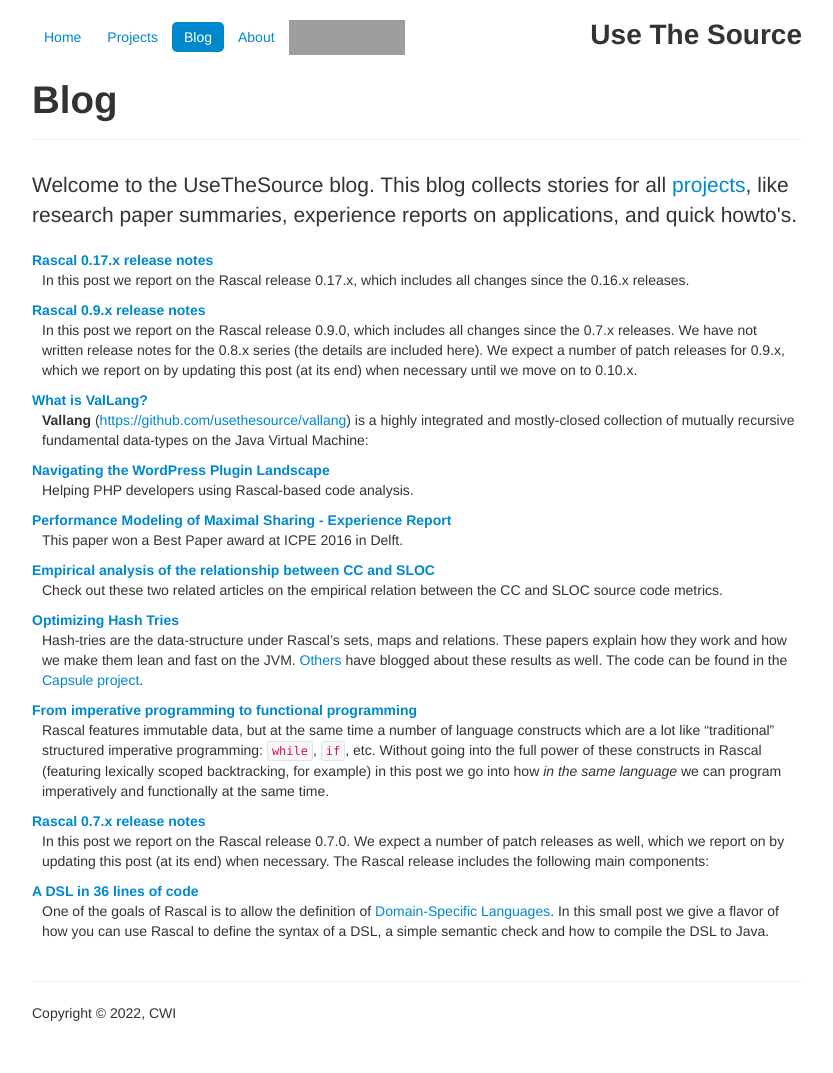
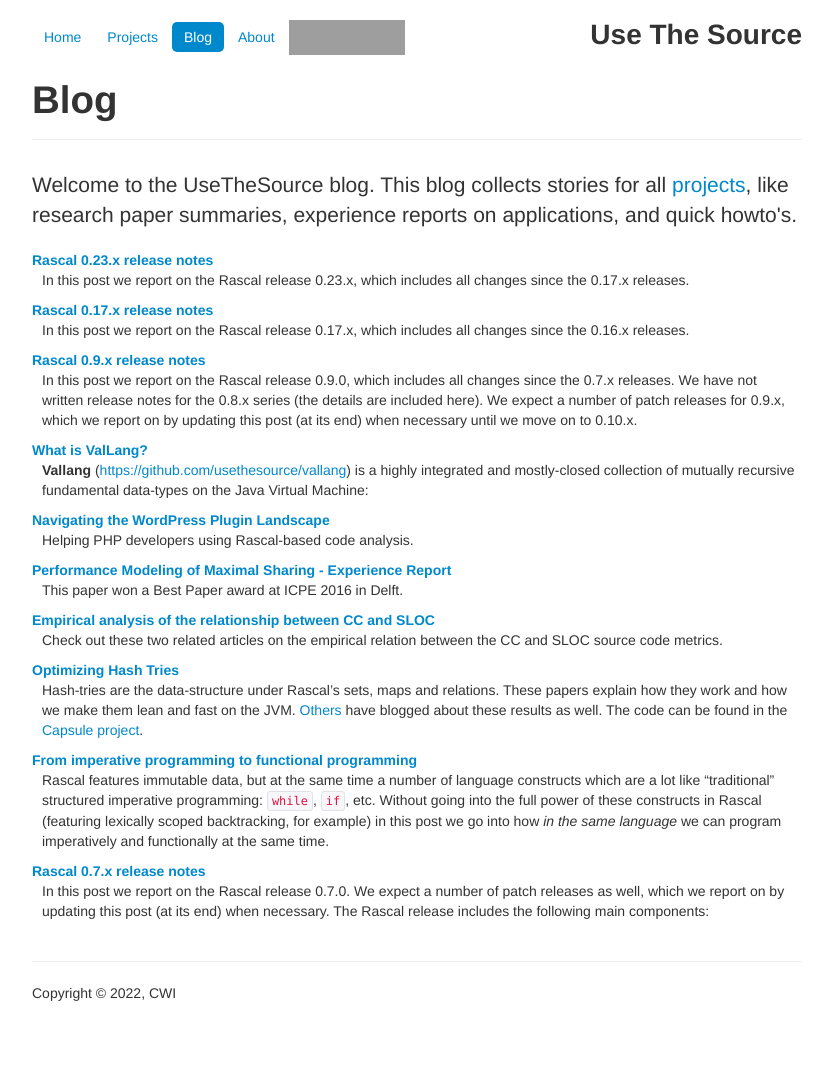
Before and after one commit to usethesource/usethesource.github.io, a Jekyll site: the page built from blog/index.html, in a window 1280 px wide. Shown: the whole page, without its empty margins (223-1056 px from the left). Built offline with Jekyll 4.4.1, drawn with Linux system fonts in a browser that asks for light colours; some of the changed lines change nothing that is shown; grey boxes are pictures that could not be loaded.

Commit message:
release notes for 0.23.x

```diff
--- /dev/null
+++ b/_posts/2022-04-20-rascal-0-23-x-release-notes.md
@@ -0,0 +1,59 @@
+---
+layout: post
+published: true
+author: "Jurgen J. Vinju"
+authorlink: "http://www.rascal-mpl.org"
+title: "Rascal 0.23.x release notes"
+---
+
+In this post we report on the Rascal release 0.23.x, which includes all changes since the 0.17.x releases.
+
+---
+
+## Release 0.23.0 - April 10th, 2022
+
+The 0.23.0 release marks the end of the migration of all Rascal supporting libraries (vallang, capsule) and the Rascal interpreter to **Java 11**. The contributors include Paul Klint, Jouke Stoel, Mauricio Verano Merino, Tijs van der Storm, Rodin Aarssen, Arnold Lankamp, Davy Landman, Pieter Olivier and Jurgen Vinju.
+
+We report on intermediate releases 0.18.x, 0.19.x, 0.20.x, 0.21.x and 0.22.x as well as these had not lead to a release of the Rascal Eclipse plugins or a stable release of the commandline version.
+
+**Generating Eclipse and VScode Plugins**
+
+This port to Java 11 implies that the current [stable release of the Rascal Eclipse plugin](https://update.rascal-mpl.org/stable/) works again with the latest releases of Eclipse from 2021 and 2022. In the meantime
+releases of the [rascal-language-server extension](https://marketplace.visualstudio.com/items?itemName=usethesource.rascalmpl) for VScode have been developed. This has had some impact on the modules in the standard library concerning interaction with DSLs and interactions with the IDE (`util::IDEServices`, `util::Monitor` and `util::IDE`. The old API still works and it is backward compatible in Eclipse. However, if you want to port your DSL to VScode, there are minor changes in how to wrap your extension and new interaction possibilities with the IDE which are not present in Eclipse.
+
+This release works best with Java 11, but not with higher versions. There are still illegal uses of reflective access which need to be resolved before Rascal runs correctly on Java 13 and higher.
+
+**Hosting Releases and Continuous Integration**
+
+* http://releases.usethesource.io is the current place for all Rascal related releases. The Eclipse update site is still at https://update.rascal-mpl.org/stable/
+* We migrated our continuous integration scripts to GitHub actions. Thanks to Jenkins for the many years of service and the support from CWI staff and management to keep our servers funded, safe and sound.
+
+**Other changes**
+
+* the `private` access modifier is now idempotent for a name of a function, data-type or syntax non-terminal within single module: in other words, if one of the alternatives is marked private, then all of them are private.
+* caching using the @memo tag is done smarter (faster and cleaner cache clearing)
+* run-time bugs around type-parametrized ADTs were fixed
+* support for constructing the right classpaths by calling `mvn` if pom.xml files are present. This affects the JUnit test runners, the REPL shell, the compiler and type-checker configurations, the setup for terminals in Eclipse projects.
+* added functions for inspecting current memory availability and usage
+* fixed bugs around prefix matching on concrete trees, simplified its implementation by removing code clones.
+* fixed serious bug with prefix shared nullable rules in the parser implementation.
+* fixed race conditions around parser generation for asynchronous usage by the language server protocol
+* backtracking over `<==>` and `==>` and `<==` boolean operators is now limited (as limited as backtracking over the `!` boolean operator)
+* case insensitive literals in grammars, such as `'if' Exp 'then' Stat;` are supported better now, also as follow/precede restrictions and keyword reservations (like `Id !>> 'if'`, `Id \ 'if'`) for which an implementation was missing are now supported.
+* many regression tests were added as side-effect of the development on the Rascal compiler in the rascal-core project.
+* added file watch feature in `IO` module
+* added the `lib://libName` scheme for use in `Required-Libraries` in `META-INF/RASCAL.MF` and other places (pathConfig). It resolves to open `project://libName/target/classes` locations or otherwise the jar file that the library is released in and on the classpath.
+* added features for recursive copy and recursive move in `IO`
+* added lenient option to the JSON parser in `lang::json::IO`
+* added utility functions to `util::SystemExec` for easy process creation and termination.
+* parse tree filter functions are not called implicitly anymore by the generated parser when building up the tree. Instead a `filter` function is passed to the generated `parse` function where the user can provide filter functions by composing them with `+`. This removes the need for the generated parser function to learn from the current calling scope which functions are available for filtering, and makes the entire parser generator independent of the internals of the interpreter. The new `parser` generator functions work both in the compiled and the interpreted context. Of course, under the hood the implementation reuses the interpreter, until we have bootstrapped the parser generator using the new compiler.
+* all Rascal REPLS now support HTML output next to normal string output. Each REPL also serves as a web application host. When a value of type `Content` is the result of evaluation, then the REPL hosts that (Response (Request)) callback until 30 minutes of inactivity. The UI context of the REPL decides how/when and where to show the client side.
+* many fixes around higher-order and type-parametrized functions
+* moved from the interpreter-specific ICalleableValue to the more abstract IFunction interface to run-time function values.
+* rewrote all builtin functions in the standard library to become independent of the interpreter's internals. This is done via constructor arguments of the `@javaClass` implementation classes. These can receive `TypeStore`, `PrintStream` and `IValueFactory` parameters to configure themselves with necessary context of the Rascal runtime.
+* `@reflect` is not used anymore by standard library modules. It is deprecated but still supported for now. If you want to make your code robust against compilation by the Rascal compiler, you have to rewrite uses of `@reflect` and receive arguments in your `@javaClass` class constructor.
+* All Rascal REPLS print the current release version of the Rascal run-time before anything else.
+* Added SourceLocationClassLoader which can construct a JVM classloader instance from references encoded as source location URI. It tries to group file URIs to jar files and forward to URLClassLoader for efficiency's sake. Only ISourceLocationInputResolver schemes which also implement IClassLoaderResolver are supported. We added implementations for all the standard resolvers on the commandline and the necessary ones in the Eclipse context.
+* All static errors produced by the new typechecker were fixed in the standard library
+* Cleaned up error messages and exceptions in standard library modules (issues largely detected by the typechecker)
+* REPLs refactored for use within Bacata (http://github.com/cwi-swat/bacata)
```
Also changed, not shown: _posts/2020-03-09-rascal-0-17-x-release-notes.md (line endings or trailing spaces).
